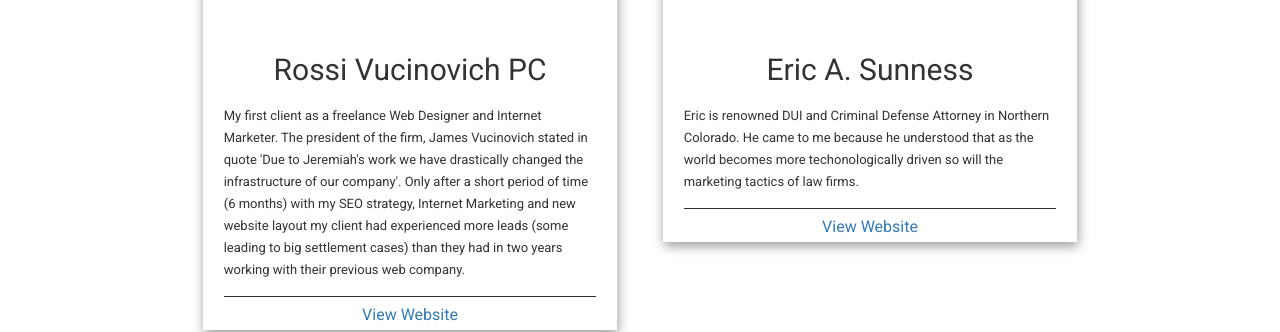
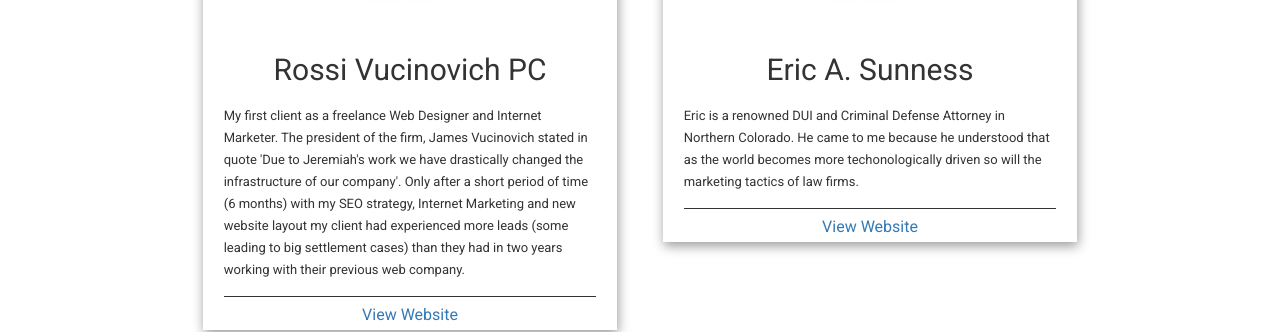
Before and after one commit to JWizerd/jekyll-portfolio-website, a Jekyll site: the page built from index.html, in a window 1280 px wide. Shown: the part 1306-1638 px from the top of the page. Built offline with Jekyll 4.4.1, drawn with Linux system fonts in a browser that asks for light colours; Markdown is read by kramdown in place of the engine named in the settings.

```diff
--- a/_data/projects.json
+++ b/_data/projects.json
@@ -8,7 +8,7 @@
   {
     "company": "Eric A. Sunness",
     "img": "eric-sunness-attorney-at-law-web-design-jeremiah-wodke.png",
-    "description": "Eric is renowned DUI and Criminal Defense Attorney in Northern Colorado. He came to me because he understood that as the world becomes more techonologically driven so will the marketing tactics of law firms.",
+    "description": "Eric is a renowned DUI and Criminal Defense Attorney in Northern Colorado. He came to me because he understood that as the world becomes more techonologically driven so will the marketing tactics of law firms.",
     "link": ""
   }
 ]
```
